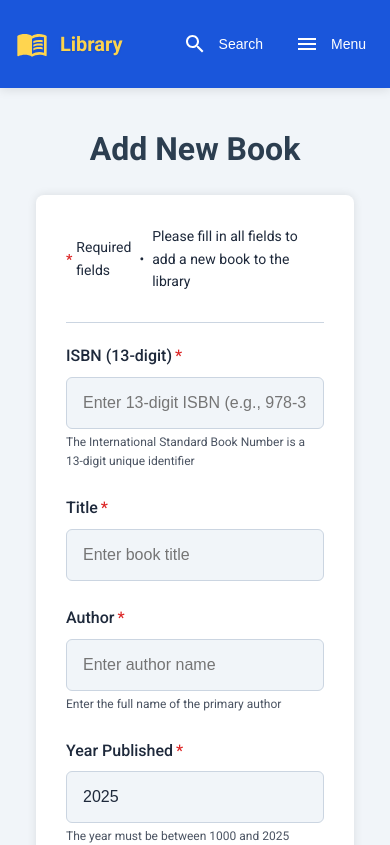
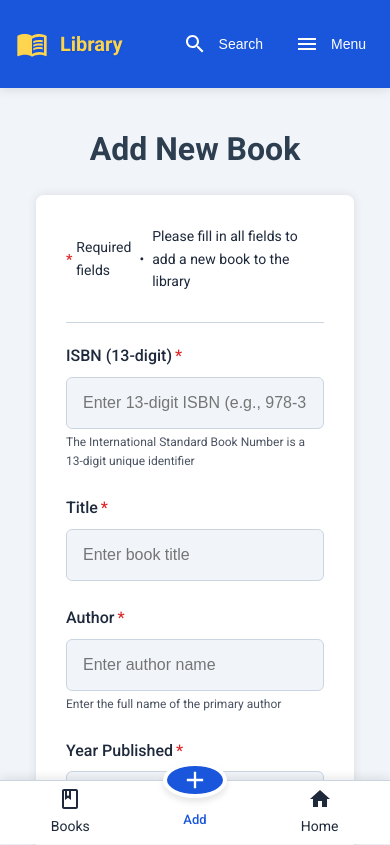
Before and after one commit to robinsingh-ai/assessment, a React (Create React App) app in the folder frontend/: page /add in a window 390 px wide. Shown: the top 845 px of the page. Built offline with nearby package versions, Linux system fonts and the light colour scheme.

Commit message:
feat: add responsive mobile bottom navigation bar with improved UX and accessibility

```diff
--- a/frontend/src/App.tsx
+++ b/frontend/src/App.tsx
@@ -2,6 +2,7 @@ import React from 'react';
 import { BrowserRouter as Router, Routes, Route, useNavigate } from 'react-router-dom';
 import routes from './routes';
 import Navbar from './components/navbar/Navbar';
+import MobileBottomNav from './components/layout/MobileBottomNav';
 import './App.css';
 
 const AppContent: React.FC = () => {
@@ -27,6 +28,7 @@ const AppContent: React.FC = () => {
           ))}
         </Routes>
       </div>
+      <MobileBottomNav />
     </>
   );
 };
--- /dev/null
+++ b/frontend/src/components/layout/MobileBottomNav.css
@@ -0,0 +1,127 @@
+/* Mobile Bottom Navigation */
+.mobile-bottom-nav {
+  display: none; /* Hidden by default, only shown on mobile */
+  position: fixed;
+  bottom: 0;
+  left: 0;
+  right: 0;
+  height: 64px;
+  background-color: var(--card-background);
+  box-shadow: 0 -2px 10px rgba(0, 0, 0, 0.1);
+  z-index: 1000;
+  justify-content: space-around;
+  align-items: center;
+  padding: 0 var(--spacing-sm);
+  border-top: 1px solid var(--border-color);
+}
+
+.mobile-bottom-nav .nav-item {
+  display: flex;
+  flex-direction: column;
+  align-items: center;
+  justify-content: center;
+  color: var(--text-dark);
+  text-decoration: none;
+  width: 33.333%;
+  height: 100%;
+  font-size: var(--font-size-small);
+  transition: color var(--transition-fast);
+  position: relative;
+}
+
+.mobile-bottom-nav .nav-item.active {
+  color: var(--primary-color);
+  font-weight: var(--font-weight-medium);
+}
+
+.mobile-bottom-nav .nav-item svg {
+  margin-bottom: var(--spacing-xs);
+  font-size: 24px;
+}
+
+/* Special styling for the add button */
+.mobile-bottom-nav .add-button {
+  margin-top: -32px; /* Lift the button up more */
+}
+
+.mobile-bottom-nav .add-icon-container {
+  display: flex;
+  justify-content: center;
+  align-items: center;
+  background-color: var(--primary-color);
+  color: var(--text-light);
+  border-radius: 50%;
+  width: 64px;
+  height: 64px;
+  box-shadow: var(--shadow-md);
+  margin-bottom: var(--spacing-xs);
+  transition: transform var(--transition-fast), background-color var(--transition-fast), box-shadow var(--transition-fast);
+  position: relative;
+  border: 4px solid var(--card-background);
+}
+
+/* Add a subtle circle animation */
+.mobile-bottom-nav .add-icon-container::before {
+  content: '';
+  position: absolute;
+  top: -4px;
+  left: -4px;
+  right: -4px;
+  bottom: -4px;
+  border-radius: 50%;
+  background-color: transparent;
+  border: 2px solid transparent;
+  transition: border-color 0.3s ease;
+}
+
+.mobile-bottom-nav .add-button:hover .add-icon-container::before {
+  border-color: var(--primary-light);
+}
+
+.mobile-bottom-nav .add-button:hover .add-icon-container,
+.mobile-bottom-nav .add-button:active .add-icon-container {
+  background-color: var(--primary-dark);
+  transform: scale(1.05);
+  box-shadow: 0 6px 12px rgba(0, 0, 0, 0.2);
+}
+
+.mobile-bottom-nav .add-button:active .add-icon-container {
+  transform: scale(0.95);
+  box-shadow: 0 2px 4px rgba(0, 0, 0, 0.2);
+}
+
+/* Make the icon inside slightly larger */
+.mobile-bottom-nav .add-icon-container svg {
+  width: 28px;
+  height: 28px;
+  margin-bottom: 0;
+}
+
+/* Position the text below the button */
+.mobile-bottom-nav .add-button span {
+  margin-top: 8px;
+  font-weight: var(--font-weight-medium);
+  font-size: calc(var(--font-size-small) - 1px);
+}
+
+/* Focus styles for accessibility */
+.mobile-bottom-nav .nav-item:focus {
+  outline: none;
+}
+
+.mobile-bottom-nav .nav-item:focus-visible {
+  outline: 3px solid var(--primary-light);
+  outline-offset: 2px;
+}
+
+/* Show the bottom navigation only on mobile screens */
+@media (max-width: 768px) {
+  .mobile-bottom-nav {
+    display: flex;
+  }
+
+  /* Add padding to the bottom of the content to prevent overlap */
+  .content-container {
+    padding-bottom: 80px !important;
+  }
+}
--- /dev/null
+++ b/frontend/src/components/layout/MobileBottomNav.tsx
@@ -0,0 +1,66 @@
+import React from 'react';
+import { NavLink, useLocation } from 'react-router-dom';
+import './MobileBottomNav.css';
+
+// Icons for navigation
+const HomeIcon = () => (
+  <svg width="24" height="24" viewBox="0 0 24 24" fill="none" xmlns="http://www.w3.org/2000/svg" aria-hidden="true" focusable="false">
+    <path d="M10 20V14H14V20H19V12H22L12 3L2 12H5V20H10Z" fill="currentColor"/>
+  </svg>
+);
+
+const BooksIcon = () => (
+  <svg width="24" height="24" viewBox="0 0 24 24" fill="none" xmlns="http://www.w3.org/2000/svg" aria-hidden="true" focusable="false">
+    <path d="M18 2H6C4.9 2 4 2.9 4 4V20C4 21.1 4.9 22 6 22H18C19.1 22 20 21.1 20 20V4C20 2.9 19.1 2 18 2ZM9 4H11V9L10 8.25L9 9V4ZM18 20H6V4H7V13L10 10.75L13 13V4H18V20Z" fill="currentColor"/>
+  </svg>
+);
+
+const AddIcon = () => (
+  <svg width="24" height="24" viewBox="0 0 24 24" fill="none" xmlns="http://www.w3.org/2000/svg" aria-hidden="true" focusable="false">
+    <path d="M19 13H13V19H11V13H5V11H11V5H13V11H19V13Z" fill="currentColor"/>
+  </svg>
+);
+
+const MobileBottomNav: React.FC = () => {
+  const location = useLocation();
+
+  // Don't show on edit pages
+  if (location.pathname.includes('/edit/')) {
+    return null;
+  }
+
+  return (
+    <nav className="mobile-bottom-nav" aria-label="Mobile navigation">
+      <NavLink
+        to="/books"
+        className={({ isActive }) => `nav-item ${isActive ? 'active' : ''}`}
+        aria-label="View all books"
+      >
+        <BooksIcon />
+        <span>Books</span>
+      </NavLink>
+
+      <NavLink
+        to="/add"
+        className="nav-item add-button"
+        aria-label="Add a new book"
+      >
+        <div className="add-icon-container" role="presentation">
+          <AddIcon />
+        </div>
+        <span>Add</span>
+      </NavLink>
+
+      <NavLink
+        to="/"
+        className={({ isActive }) => `nav-item ${isActive ? 'active' : ''}`}
+        aria-label="Go to home page"
+      >
+        <HomeIcon />
+        <span>Home</span>
+      </NavLink>
+    </nav>
+  );
+};
+
+export default MobileBottomNav;
```
